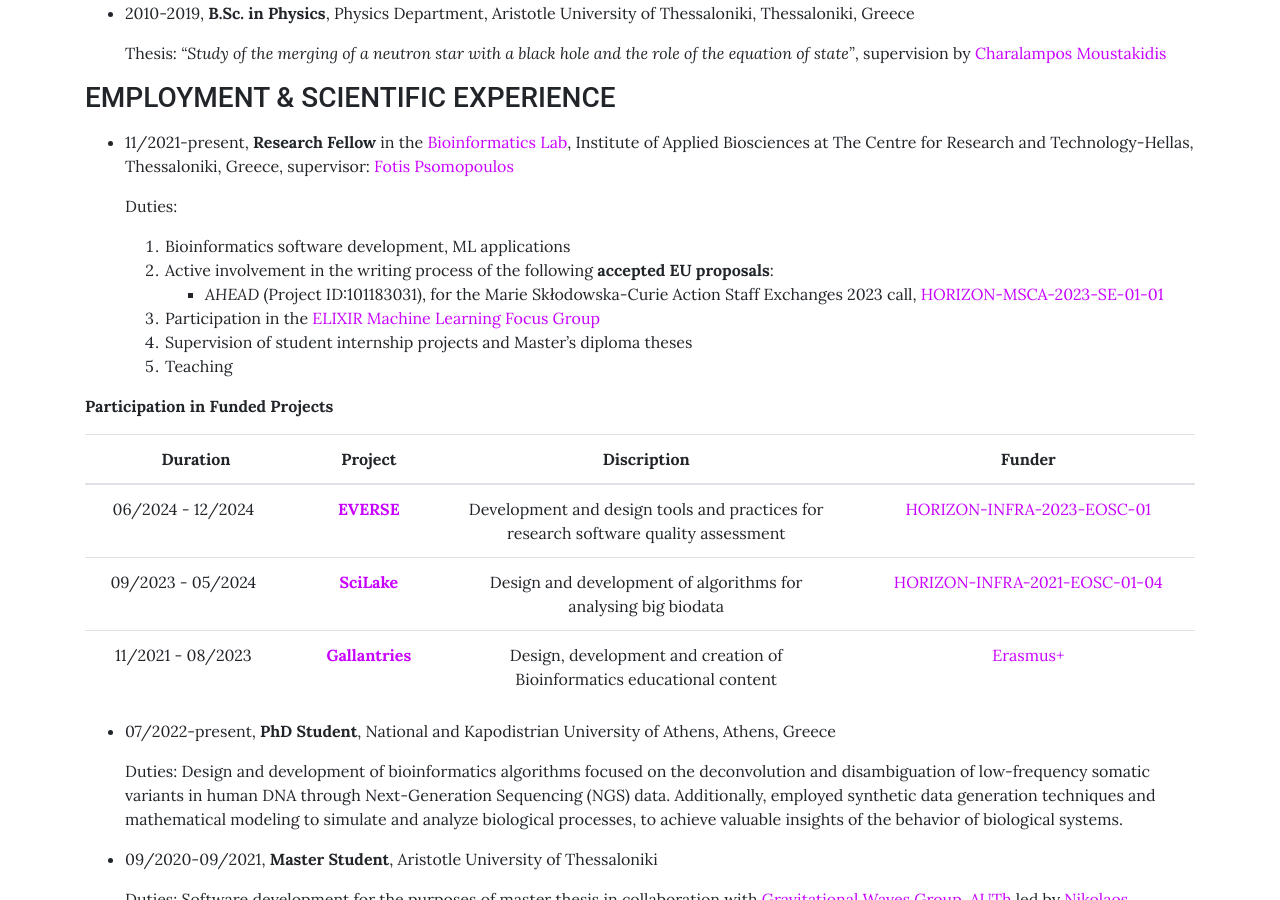
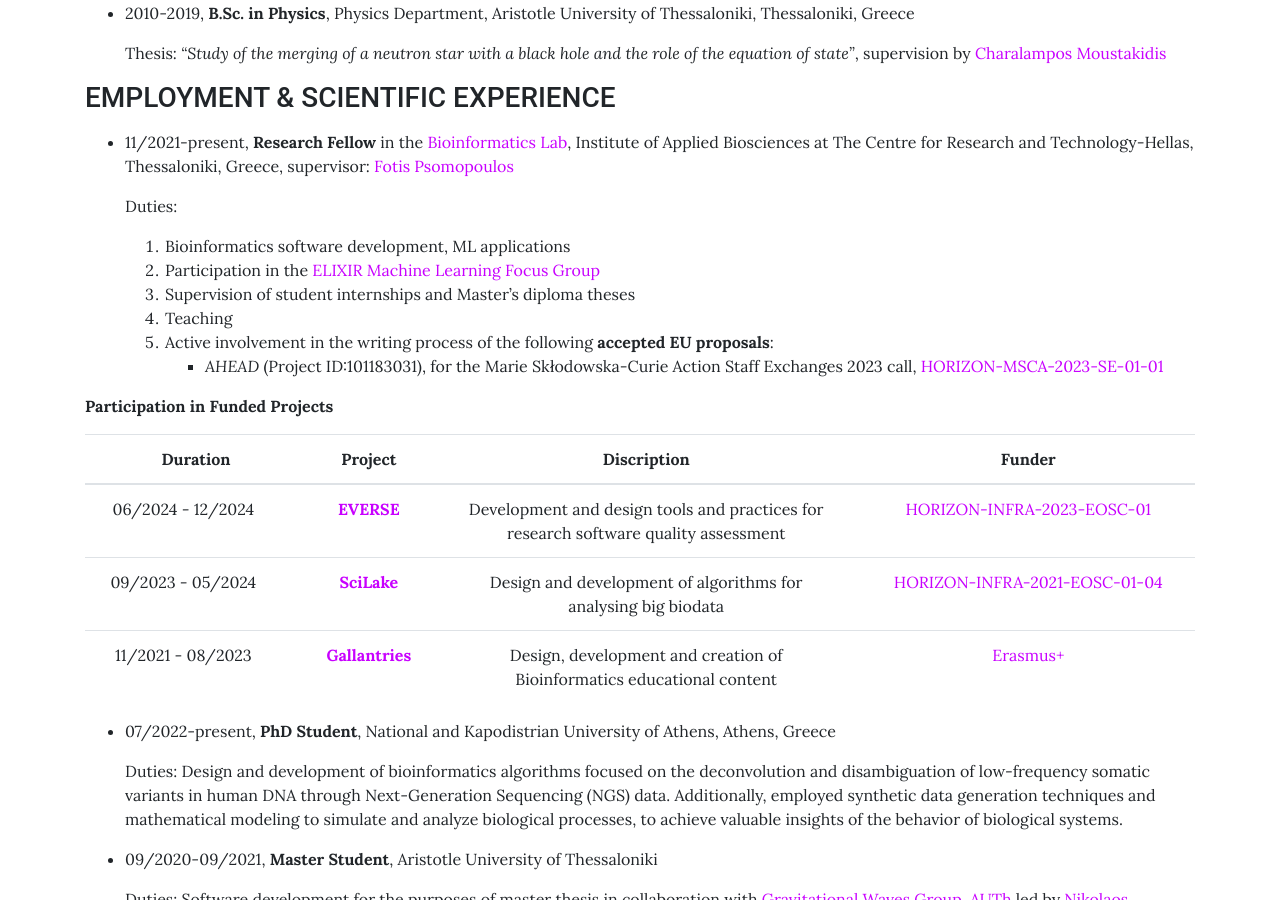
Before and after one commit to sfragkoul/sfragkoul.github.io, a Jekyll site: the page built from pages/CV.md, in a window 1280 px wide and 900 px high, scrolled down 581 px. Built offline with Jekyll 4.4.1, drawn with Linux system fonts in a browser that asks for light colours.

Commit message:
Update CV.md

```diff
--- a/pages/CV.md
+++ b/pages/CV.md
@@ -29,13 +29,11 @@
    Duties:
 
    1. Bioinformatics software development, ML applications
-   2. Active involvement in the writing process of the following **accepted EU proposals**:
+   2.  Participation in the [ELIXIR Machine Learning Focus Group](https://elixir-europe.org/focus-groups/machine-learning)
+   3.  Supervision of student internships and Master's diploma theses
+   4.  Teaching
+   5. Active involvement in the writing process of the following **accepted EU proposals**:
          - *AHEAD* (Project ID:101183031), for the Marie Skłodowska-Curie Action Staff Exchanges 2023 call, [HORIZON-MSCA-2023-SE-01-01](https://ec.europa.eu/info/funding-tenders/opportunities/portal/screen/opportunities/topic-details/horizon-msca-2023-se-01-01)
-
-   3. Participation in the [ELIXIR Machine Learning Focus Group](https://elixir-europe.org/focus-groups/machine-learning)
-   4. Supervision of student internship projects and Master's diploma theses
-   5. Teaching
-
 
 **Participation in Funded Projects**
 
```
